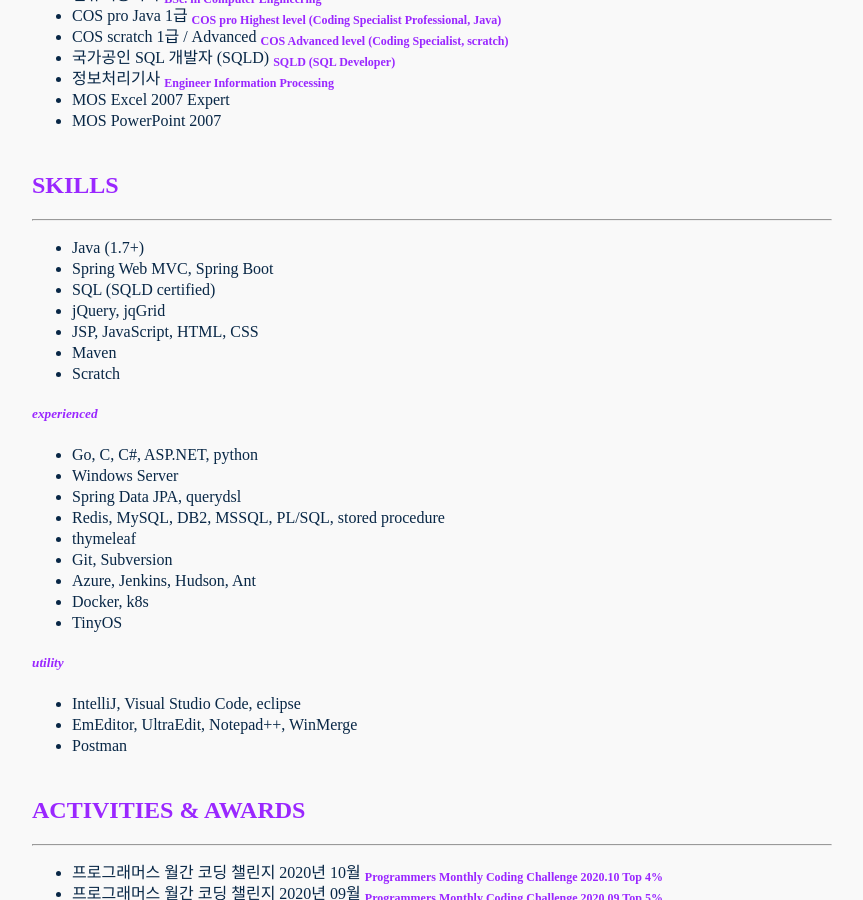
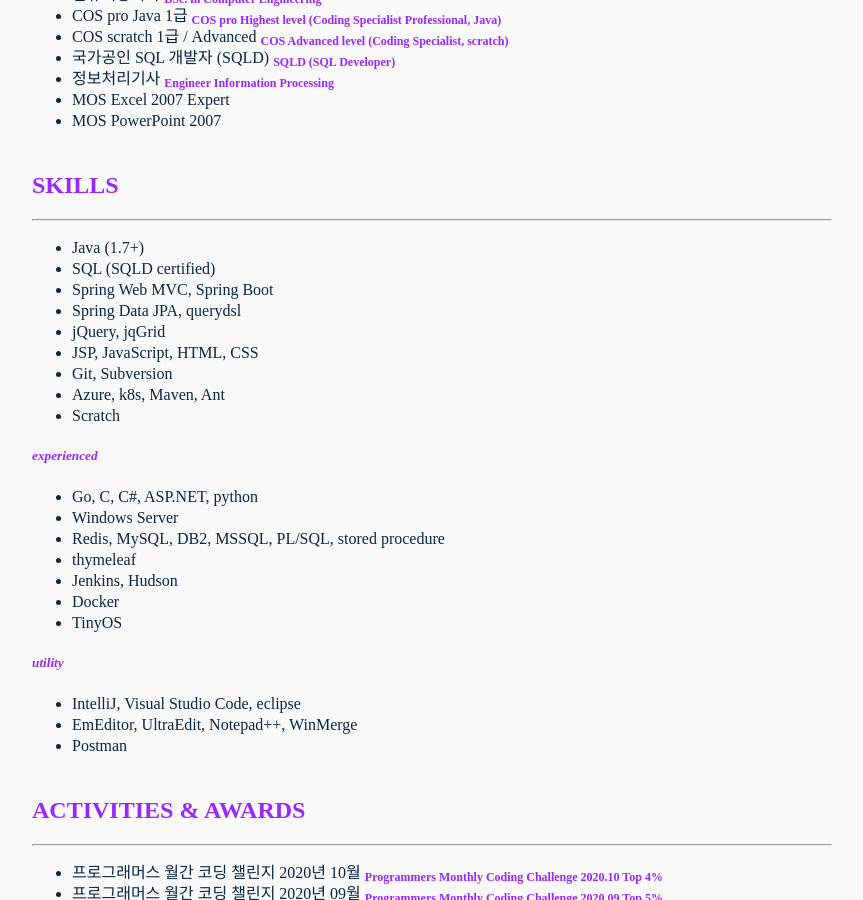
Before and after one commit to nimkoes/portfolio, a Jekyll site: the page built from about.md, in a window 1280 px wide and 900 px high, scrolled down 407 px. Shown: the whole window, without its empty margins (208-1071 px from the left). Built offline with Jekyll 4.4.1, drawn with Linux system fonts in a browser that asks for light colours.

Commit message:
mod post

```diff
--- a/about.md
+++ b/about.md
@@ -26,22 +26,22 @@
 ---
 
 * Java (1.7+)
+* SQL (SQLD certified)
 * Spring Web MVC, Spring Boot
-* SQL (SQLD certified)
+* Spring Data JPA, querydsl
 * jQuery, jqGrid
 * JSP, JavaScript, HTML, CSS
-* Maven
+* Git, Subversion
+* Azure, k8s, Maven, Ant
 * Scratch
 
 ##### ***experienced***
 * Go, C, C#, ASP.NET, python
 * Windows Server
-* Spring Data JPA, querydsl
 * Redis, MySQL, DB2, MSSQL, PL/SQL, stored procedure
 * thymeleaf
-* Git, Subversion
-* Azure, Jenkins, Hudson, Ant
-* Docker, k8s
+* Jenkins, Hudson
+* Docker
 * TinyOS
 
 ##### ***utility***
```
